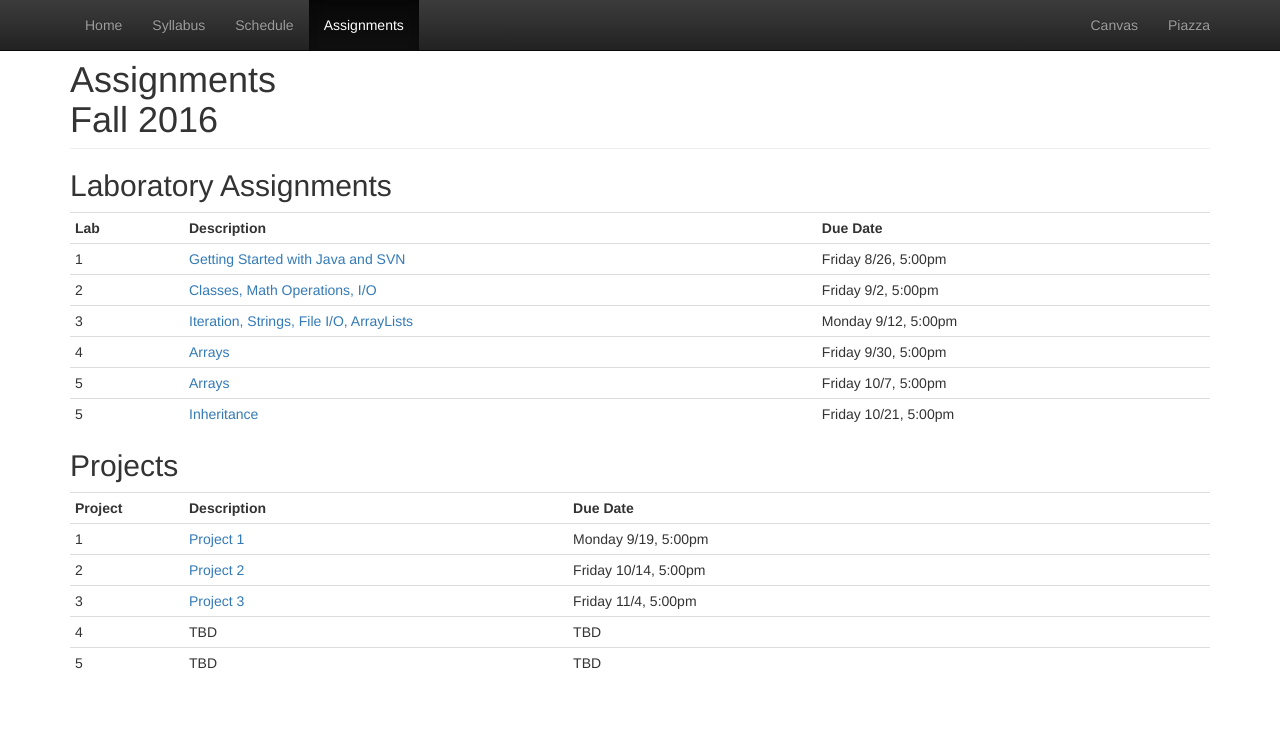
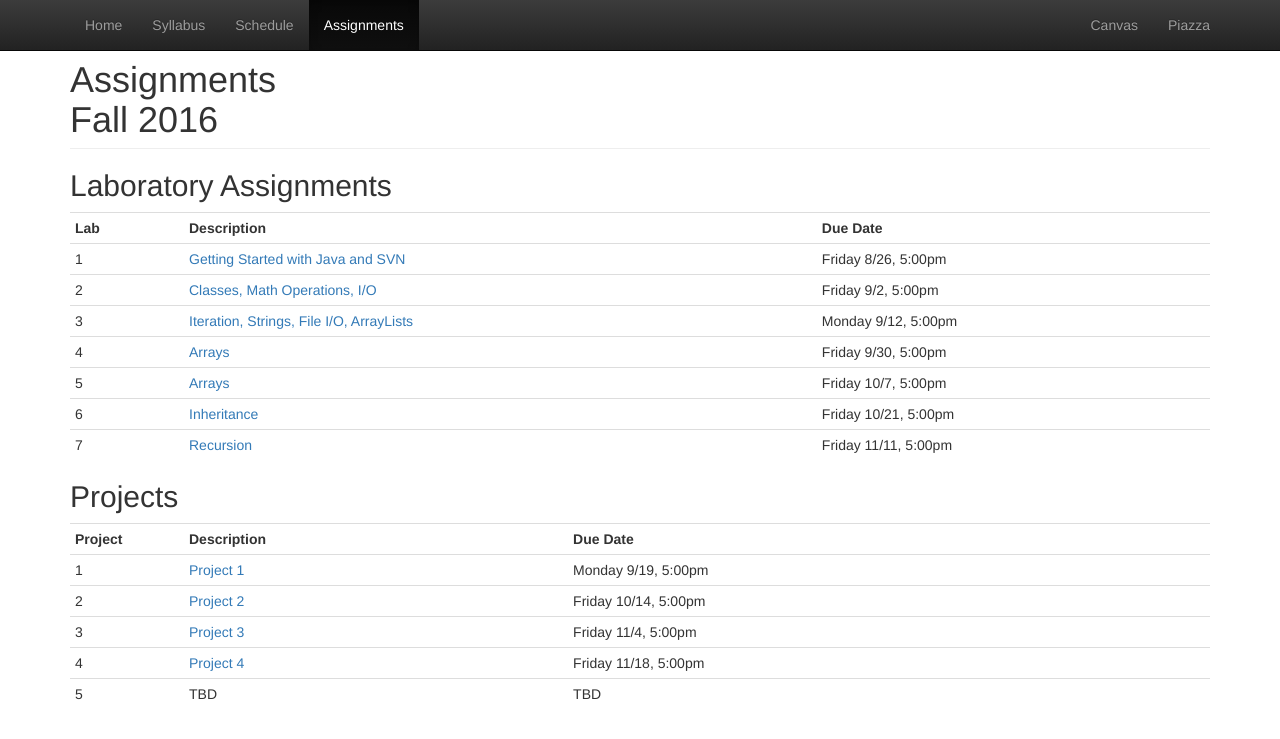
Before and after one commit to CS112-F16/cs112-f16.github.io, a Jekyll site: the page built from assignments.html, in a window 1280 px wide. Shown: the top 739 px of the page. Built offline with Jekyll 4.4.1, drawn with Linux system fonts in a browser that asks for light colours.

Commit message:
update assignments page

```diff
--- a/assignments.html
+++ b/assignments.html
@@ -40,9 +40,14 @@ title: Assignments
        <td>Friday 10/7, 5:00pm</td>
      </tr>
      <tr>
-       <td>5</td>
+       <td>6</td>
        <td><a href="https://github.com/CS112-F16/labs/blob/master/lab6.md">Inheritance</a></td>
        <td>Friday 10/21, 5:00pm</td>
+     </tr>
+     <tr>
+       <td>7</td>
+       <td><a href="https://github.com/CS112-F16/labs/blob/master/lab7.md">Recursion</a></td>
+       <td>Friday 11/11, 5:00pm</td>
      </tr>
    </tbody>
  </table>
@@ -73,8 +78,8 @@ title: Assignments
    </tr>
    <tr>
      <td>4</td>
-     <td>TBD</td>
-     <td>TBD</td>
+     <td><a href="https://github.com/CS112-F16/projects/blob/master/project4.md">Project 4</a></td>
+     <td>Friday 11/18, 5:00pm</td>
    </tr>
    <tr>
      <td>5</td>
```
